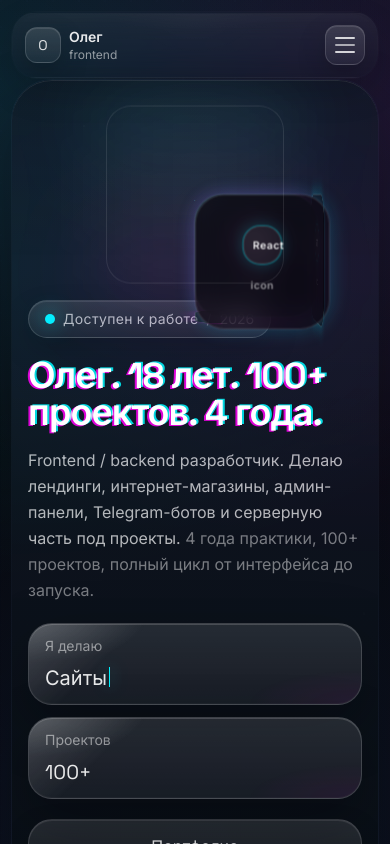
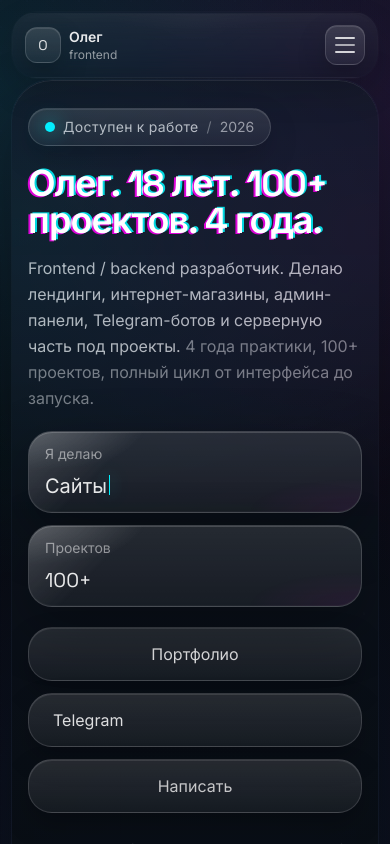
Before and after one commit to wixef/resume, a React (Vite) app: page / in a window 390 px wide. Shown: the top 844 px of the page. Built offline with nearby package versions, Linux system fonts and the light colour scheme.

Commit message:
Hide hero cube on mobile

```diff
--- a/src/App.tsx
+++ b/src/App.tsx
@@ -158,7 +158,7 @@ export default function App() {
               initial={false}
               animate={{ opacity: 1, scale: 1 }}
               transition={{ duration: 0.45, delay: 0.02 }}
-              className="pointer-events-none order-first mx-auto -mb-4 flex w-full max-w-[180px] justify-center sm:max-w-sm md:mb-0 md:max-w-none xl:order-none"
+              className="pointer-events-none order-first mx-auto -mb-4 hidden w-full max-w-[180px] justify-center sm:flex sm:max-w-sm md:mb-0 md:max-w-none xl:order-none"
             >
               <div className="relative">
                 <div className="absolute -inset-6 rounded-[28px] bg-gradient-to-b from-neonCyan/10 via-transparent to-neonPink/10 blur-2xl" />
```
